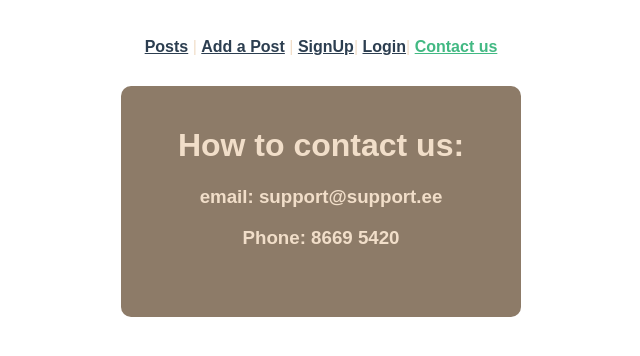
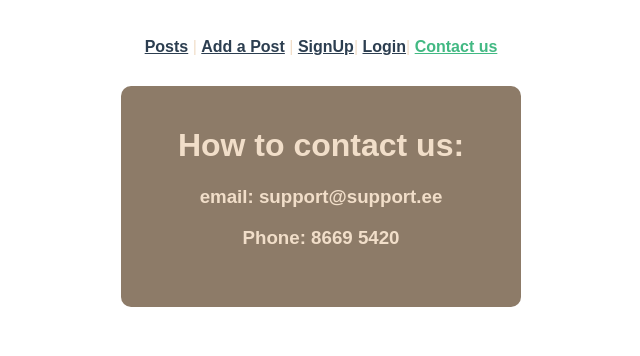
Before and after one commit to JuhanPauklin/WAD-HW4, a Vue app: page /api/contact in a window 1280 px wide. Shown: the top 356 px of the page, without its empty margins (319-959 px from the left). Built offline with nearby package versions, Linux system fonts and the light colour scheme.

Commit message:
Small tweak to contact

```diff
--- a/src/views/Contact.vue
+++ b/src/views/Contact.vue
@@ -25,7 +25,7 @@
   color: var(--secondary-color);
   max-width: 400px;
   margin: auto;
-  padding: 20px 30px 50px 30px;
+  padding: 20px 30px 40px 30px;
   border-radius: 10px;
 }
 </style>
```
